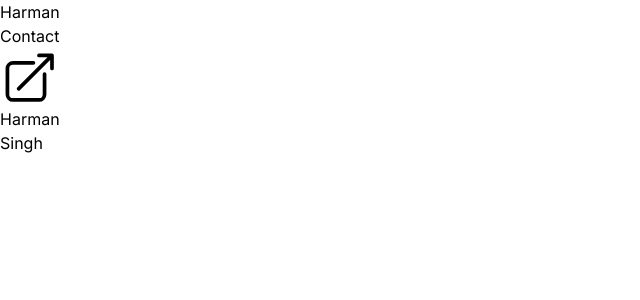
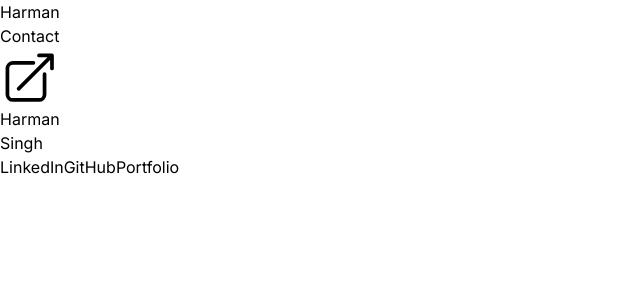
Before and after one commit to Harmxn02/links.harmansingh.nl, a Next.js app: page / in a window 1280 px wide. Shown: the top 300 px of the page, without its empty margins (0-640 px from the left). Built offline with nearby package versions, Linux system fonts and the light colour scheme.

Commit message:
Add links

```diff
--- a/src/app/components/Hero.jsx
+++ b/src/app/components/Hero.jsx
@@ -6,7 +6,7 @@ const TopLogo = () => {
 			<h1 className="text-2xl md:text-3xl text-white font-semibold">
 				Harman
 			</h1>
-			<div className="w-1 mb-[7.5px] aspect-square bg-white"></div>
+			<div className="w-1 mb-[8px] md:mb-[7.5px] aspect-square bg-white"></div>
 		</div>
 	);
 };
@@ -14,7 +14,18 @@ const TopLogo = () => {
 const CTA = ({ content, url, children }) => {
 	return (
 		<button className="flex items-center gap-2 px-5 py-3 font-medium bg-white hover:bg-[#cccccc] transition-colors duration-500 text-black rounded-full">
-			<a href={url} className="text-sm md:text-base">
+			<a href={url} target="_blank" className="text-sm md:text-base">
+				{content}
+			</a>
+			{children}
+		</button>
+	);
+};
+
+const Link = ({ content, url, children }) => {
+	return (
+		<button className="flex items-center gap-2 px-5 py-3 font-medium bg-[#101010] hover:bg-[#202020] transition-colors duration-500 text-white rounded-md">
+			<a href={url} target="_blank" rel="noreferrer" className="text-sm md:text-base">
 				{content}
 			</a>
 			{children}
@@ -31,13 +42,18 @@ const MainContent = () => {
 				</h1>
 				{/* <div className="w-2 mb-[24px] sm:w-4 sm:mb-[14px] md:w-6 md:mb-[18px] lg:mb-[22px] xl:mb-[26px] 2xl:mb-[30px] aspect-square bg-white"></div> */}
 			</div>
+			<div className="flex items-baseline space-y-2 space-x-2">
+				<Link content="LinkedIn" url="https://www.linkedin.com/in/harmanpnahal/"></Link>
+				<Link content="GitHub" url="https://github.com/Harmxn02/"></Link>
+				<Link content="Portfolio" url="https://www.harmansingh.nl"></Link>
+			</div>
 		</div>
 	);
 };
 
 const Hero = () => {
 	return (
-		<div className="min-h-screen max-w-screen-2xl mx-auto bg-black text-white pl-8 2xl:pl-0 pr-8 2xl:pr-0 pt-8">
+		<div className="min-h-screen max-w-screen-2xl mx-auto bg-black text-white pl-8 2xl:pl-1 pr-8 2xl:pr-1 pt-8">
 			<div className="flex items-center justify-between">
 				<TopLogo />
 				<CTA content="Contact" url="mailto:harman.pnahal@gmail.com">
```
